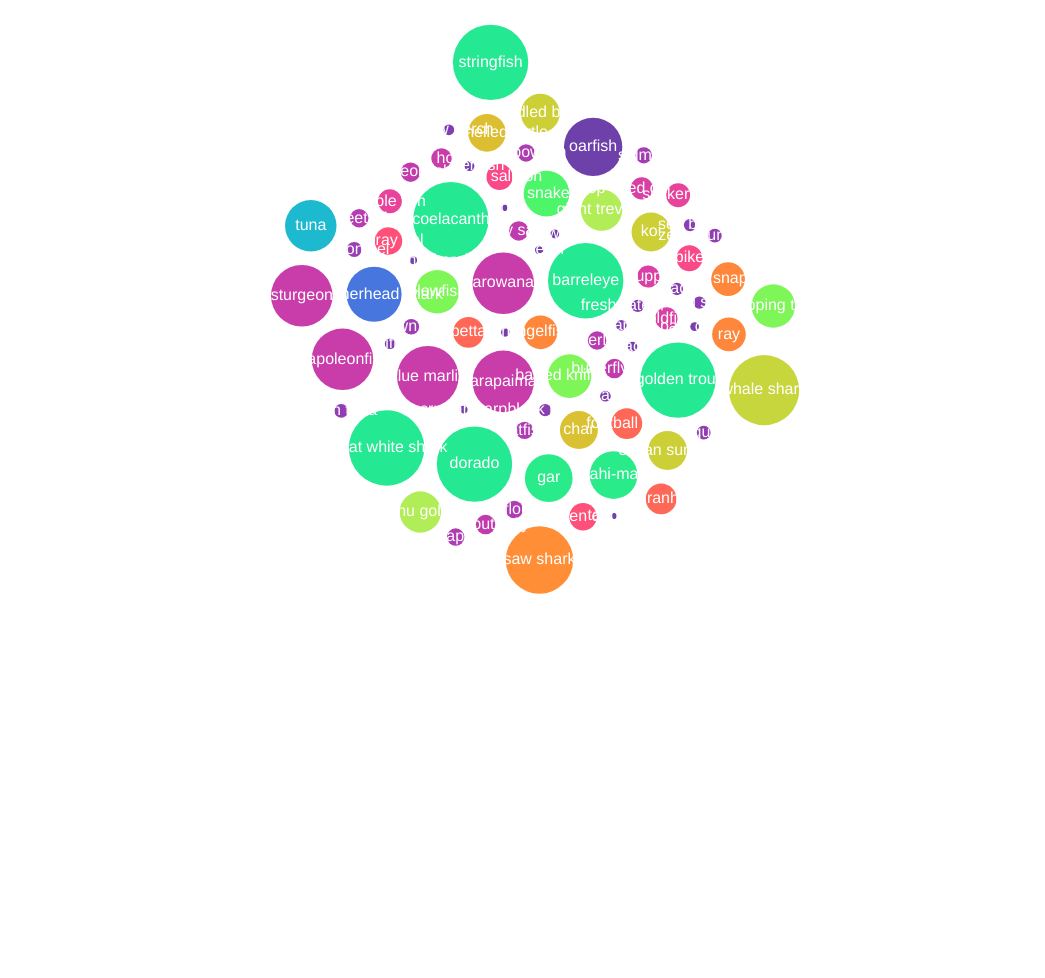
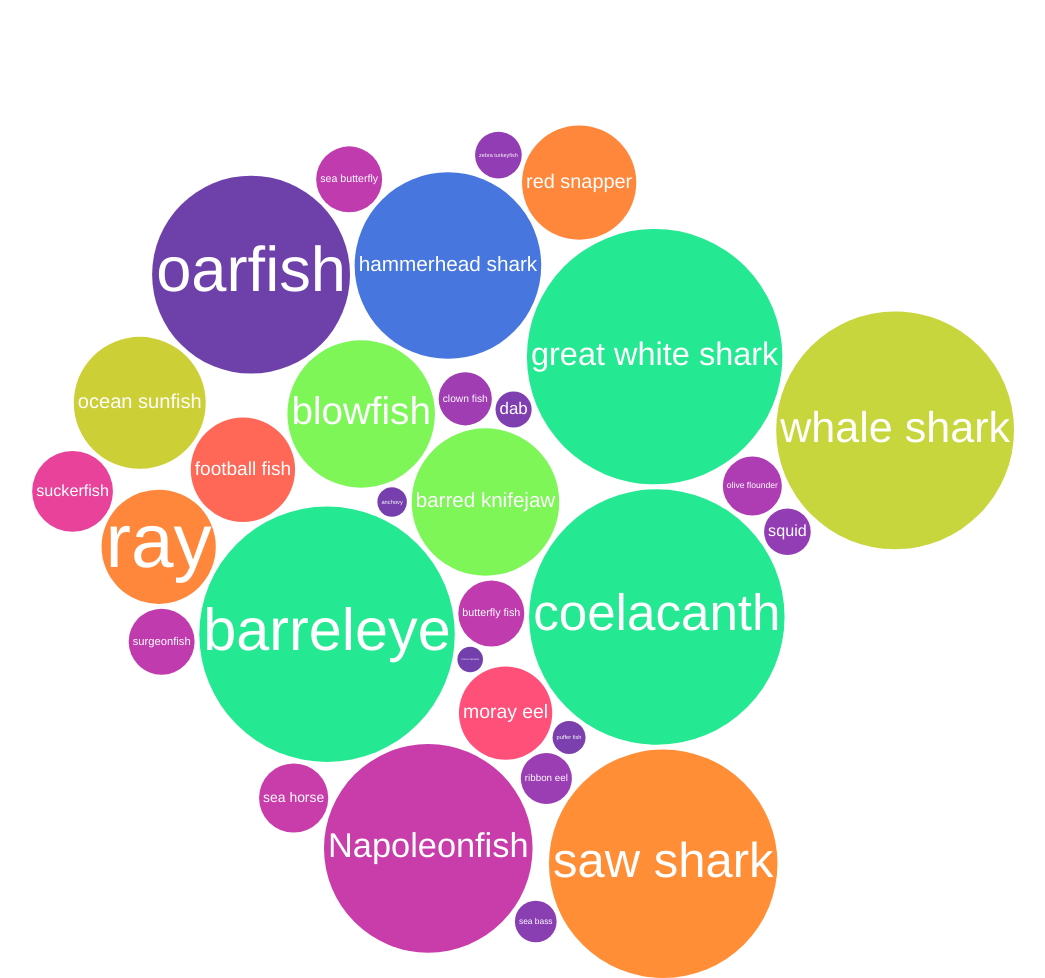
Before and after one commit to nekacurry/Animal-Crossing-Fish-Data, a plain HTML site: page index.html in a window 1280 px wide. Shown: the top 978 px of the page, without its empty margins (113-1158 px from the left). Drawn offline with nearby package versions, Linux system fonts and the light colour scheme.

Commit message:
Update index.html

```diff
--- a/index.html
+++ b/index.html
@@ -12,48 +12,104 @@
       justify-content: center;
       align-items: center;
     }
+
+    text {
+      font: 24px "Helvetica Neue", Helvetica, Arial, sans-serif;
+      text-anchor: middle;
+    }
+
   </style>
 
   </head>
   <body>
 
-  <svg id="svg-sea" width="600" height="600"></svg>
+  <svg id="svg-sea" width="1000" height="1000"></svg>
 
-  <svg id="svg-river" width="600" height="600"></svg>
+  <svg id="svg-river" width="1000" height="1000"></svg>
 
-  <svg id="svg-pond" width="600" height="600"></svg>
+  <svg id="svg-pond" width="1000" height="1000"></svg>
 
-  <svg id="svg-pier" width="600" height="600"></svg>
+  <svg id="svg-pier" width="1000" height="1000"></svg>
 
   <script src="https://d3js.org/d3.v7.min.js"></script>
   <script>
+
+    function getDataForWhere(data, Where) {
+        const arr = data
+          .filter(d => d.Where === Where)
+          .map(d => {
+            d.Sell = parseFloat(d.Sell)
+            return d
+          })
+        return arr
+      }
+
      async function handleData() {
       const data = await d3.csv('fish.csv')
-      const width = 600
-      const height = 600
-      const margin = 40
 
       const colorScale = d3
         .scaleSequential(d3.interpolateRainbow)
         .domain(d3.extent(data, d => d.Sell))
 
-      const num_f = d3.format(".2s")
+      const pack = d3.pack()
+        .size([1000, 1000])
+        .padding(5)
 
-      const root = d3.hierarchy({ children: data })
+      // Sea Fish ---------------------------------------------
+
+      const seaData = getDataForWhere(data, 'Sea')
+
+      const seaRoot = d3.hierarchy({ children: seaData })
         .sum(d => d.Sell)
 
-      const pack = d3.pack()
-        .size([600, 600])
-        .padding(20)
+      const seaRootNode = pack(seaRoot)
 
-      const rootNode = pack(root)
+      const tooltip = d3.select('body')
+        .append('div')
+        .style("position", "absolute")
+        .style("z-index", "10")
+        .style("visibility", "hidden")
+        .text('tooltip')
 
-      // Sea Fish
+      const seaNodes = d3.select('#svg-sea')
+        .selectAll('g')
+        .data(seaRootNode.leaves())
+        .join('g')
 
-      d3.select('#svg-sea')
+      seaNodes
+        .attr('transform', d => `translate(${d.x}, ${d.y})`)
+        .append('circle')
+        .attr('r', d => d.r)
+        .attr('fill', d => {
+          return colorScale(d.data.Sell)
+        })
+        .on("mouseover", function(){return tooltip.style("visibility", "visible");})
+        .on("mousemove", function(){return tooltip.style("top", (event.pageY-10)+"px").style("left",(event.pageX+10)+"px");})
+        .on("mouseout", function(){return tooltip.style("visibility", "hidden");});
+
+      seaNodes
+        .append('text')
+        .text( d => d.data.Name )
+        .style("font-size", function(d) { return Math.min(2 * d.r, (2 * d.r - 8) / this.getComputedTextLength() * 24) + "px"; })
+        .style('alignment-baseline', 'middle')
+        .style('fill', 'white')
+
+
+      // River Fish ---------------------------------------------
+
+      const riverData = getDataForWhere(data, 'River')
+
+      const riverRoot = d3.hierarchy({ children: riverData })
+        .sum(d => d.Sell)
+
+      const riverRootNode = pack(riverRoot)
+
+      const riverNodes = d3.select('#svg-river')
         .selectAll('g')
-        .data(rootNode.leaves())
+        .data(riverRootNode.leaves())
         .join('g')
+
+      riverNodes
         .attr('transform', d => `translate(${d.x}, ${d.y})`)
         .append('circle')
         .attr('r', d => d.r)
@@ -61,16 +117,71 @@
           return colorScale(d.data.Sell)
         })
 
-      d3.select('#svg-sea')
-        .selectAll('g')
-        .data(rootNode.leaves())
-        .join('g')
+      riverNodes
         .append('text')
         .text( d => d.data.Name )
-        .attr('font-family', 'Helvetica')
-        .style('text-anchor', 'middle')
+        .style("font-size", function(d) { return Math.min(2 * d.r, (2 * d.r - 8) / this.getComputedTextLength() * 24) + "px"; })
         .style('alignment-baseline', 'middle')
-        // .style('mix-blend-mode', 'difference')
+        .style('fill', 'white')
+
+
+      // Pond Fish ---------------------------------------------
+
+      const pondData = getDataForWhere(data, 'Pond')
+
+      const pondRoot = d3.hierarchy({ children: pondData })
+        .sum(d => d.Sell)
+
+      const pondRootNode = pack(pondRoot)
+
+      const pondNodes = d3.select('#svg-pond')
+        .selectAll('g')
+        .data(pondRootNode.leaves())
+        .join('g')
+
+      pondNodes
+        .attr('transform', d => `translate(${d.x}, ${d.y})`)
+        .append('circle')
+        .attr('r', d => d.r)
+        .attr('fill', d => {
+          return colorScale(d.data.Sell)
+        })
+
+      pondNodes
+        .append('text')
+        .text( d => d.data.Name )
+        .style("font-size", function(d) { return Math.min(2 * d.r, (2 * d.r - 8) / this.getComputedTextLength() * 24) + "px"; })
+        .style('alignment-baseline', 'middle')
+        .style('fill', 'white')
+
+
+      // Pier Fish ---------------------------------------------
+
+      const pierData = getDataForWhere(data, 'Pier')
+
+      const pierRoot = d3.hierarchy({ children: pierData })
+        .sum(d => d.Sell)
+
+      const pierRootNode = pack(pierRoot)
+
+      const pierNodes = d3.select('#svg-pier')
+        .selectAll('g')
+        .data(pierRootNode.leaves())
+        .join('g')
+
+      pierNodes
+        .attr('transform', d => `translate(${d.x}, ${d.y})`)
+        .append('circle')
+        .attr('r', d => d.r)
+        .attr('fill', d => {
+          return colorScale(d.data.Sell)
+        })
+
+      pierNodes
+        .append('text')
+        .text( d => d.data.Name )
+        .style("font-size", function(d) { return Math.min(2 * d.r, (2 * d.r - 8) / this.getComputedTextLength() * 24) + "px"; })
+        .style('alignment-baseline', 'middle')
         .style('fill', 'white')
 
     }
```
